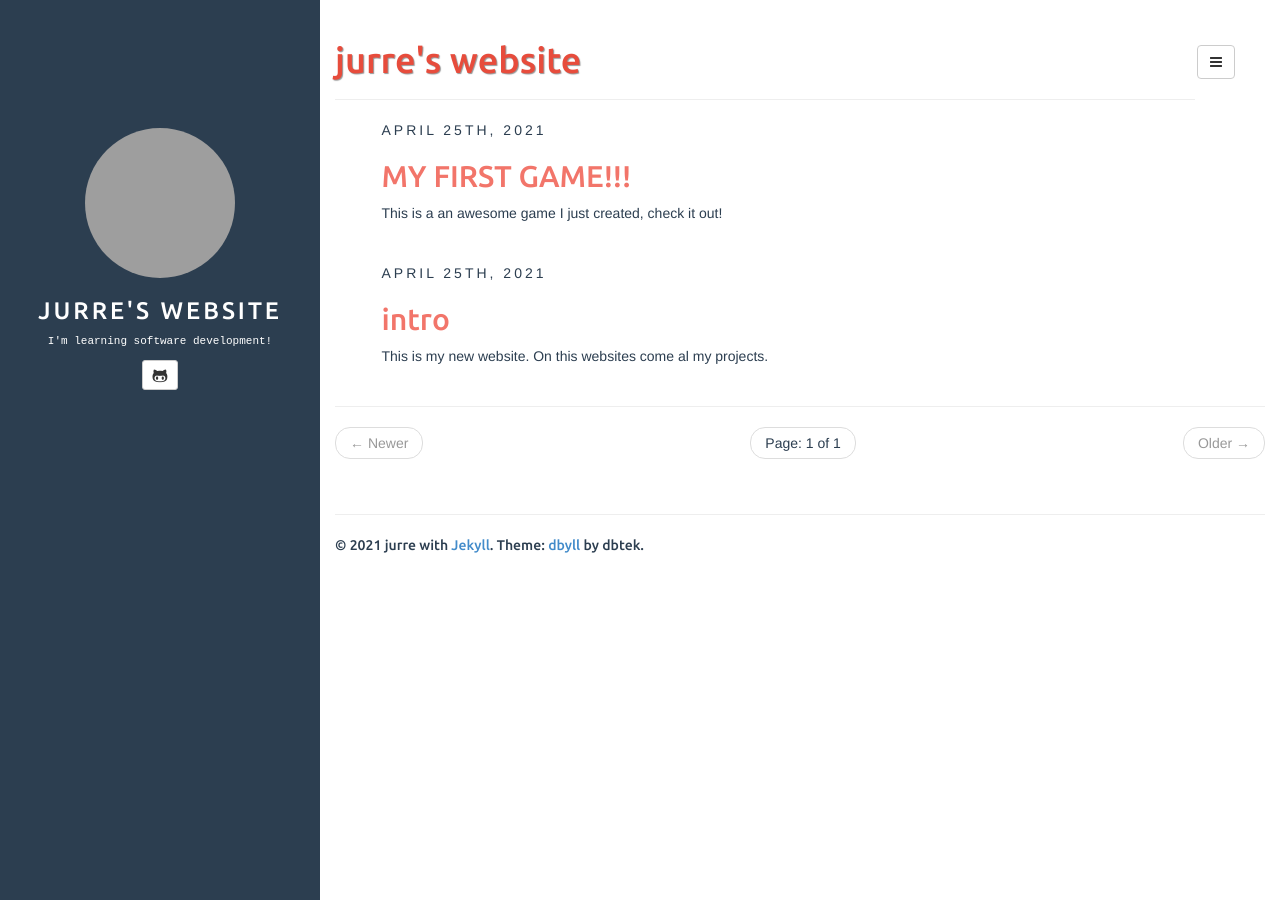
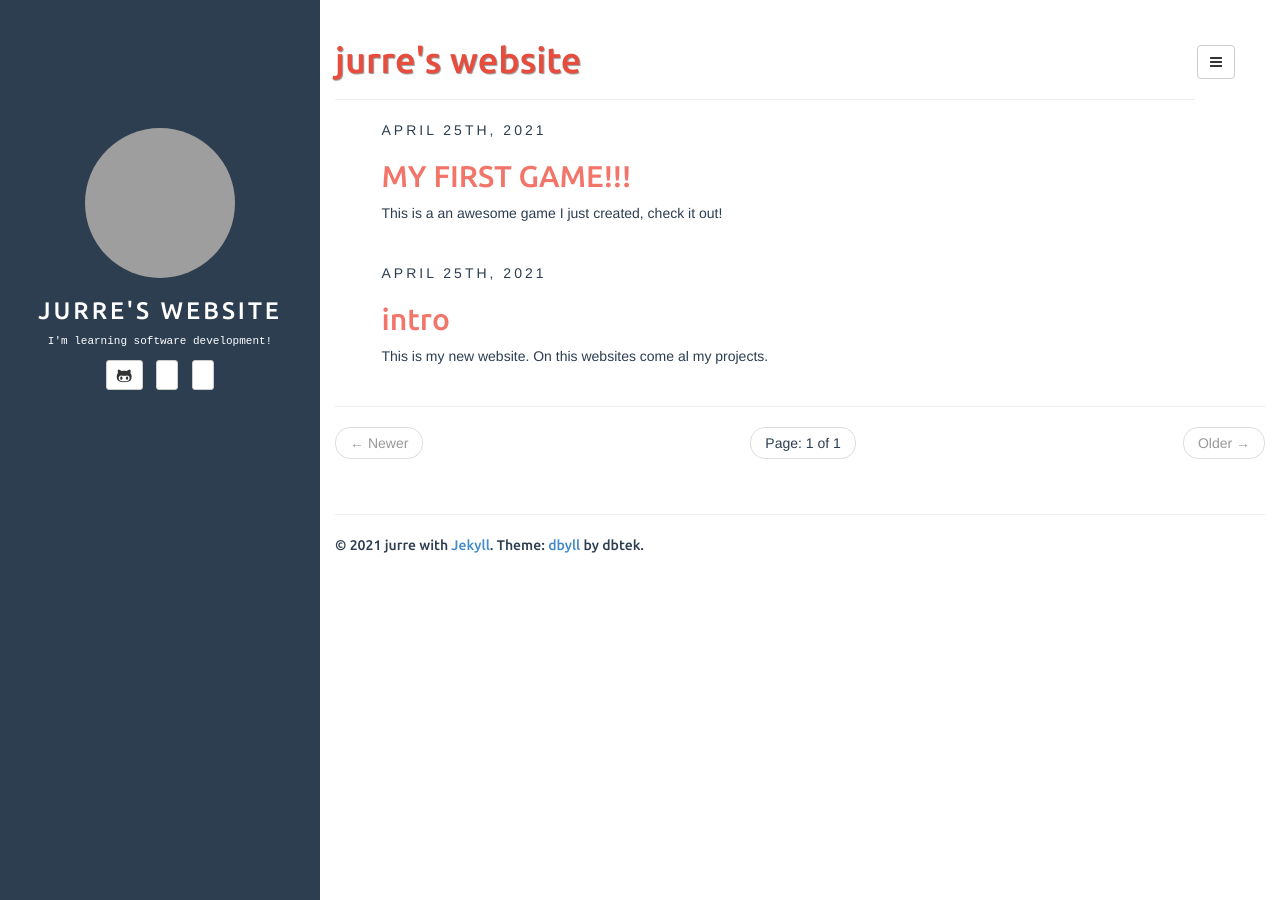
Before and after one commit to dbtek/dbyll, a Jekyll site: the page built from index.html, in a window 1280 px wide. Built offline with Jekyll 4.4.1, drawn with Linux system fonts in a browser that asks for light colours; the list of posts is cut into pages by our own code; grey boxes are pictures that could not be loaded.

Commit message:
Adding new social links

```diff
--- a/_config.yml
+++ b/_config.yml
@@ -21,6 +21,9 @@
   name: jurre
   # email: jurre@osx.eu
   github: erruj09
+  instagram: erruj09
+  spotify: swzf8q2e0tuvj3a7e6qsvrmag
+  discord: erruj09#6478
   # twitter: dbtek
   # pinterest: asd123
   # linkedin: asd123
--- a/_includes/sidebar.html
+++ b/_includes/sidebar.html
@@ -30,10 +30,17 @@
 			</a>
 		</li>
 		{% endif %}
-		{% if site.author.email %}
+		{% if site.author.discord %}
 		<li>
-			<a class="btn btn-default btn-sm" href="mailto:{{ site.author.email }}">
-				<i class="fa fa-envelope fa-lg"></i>
+			<a class="btn btn-default btn-sm" href="https://discordapp.com/users/{{ site.author.discord }}">
+				<i class="fa fa-discord fa-lg"></i>
+			</a>
+		</li>
+		{% endif %}
+		{% if site.author.spotify %}
+		<li>
+			<a class="btn btn-default btn-sm" href="https://open.spotify.com/user/{{ site.author.spotify }}">
+				<i class="fa fa-spotify fa-lg"></i>
 			</a>
 		</li>
 		{% endif %}
@@ -43,6 +50,13 @@
 		<li>
 			<a class="btn btn-default btn-sm" href="https://pinterest.com/{{ site.author.pinterest }}">
 				<i class="fa fa-pinterest fa-lg"></i>
+			</a>
+		</li>
+		{% endif %}
+		{% if site.author.instagram %}
+		<li>
+			<a class="btn btn-default btn-sm" href="https://instagram.com/{{ site.author.instagram }}">
+				<i class="fa fa-instagram fa-lg"></i>
 			</a>
 		</li>
 		{% endif %}
```
Also changed, not shown: _posts/2021-04-25-intro.md (+3 -1 lines), assets/media/my-first-website.jpg (added).
